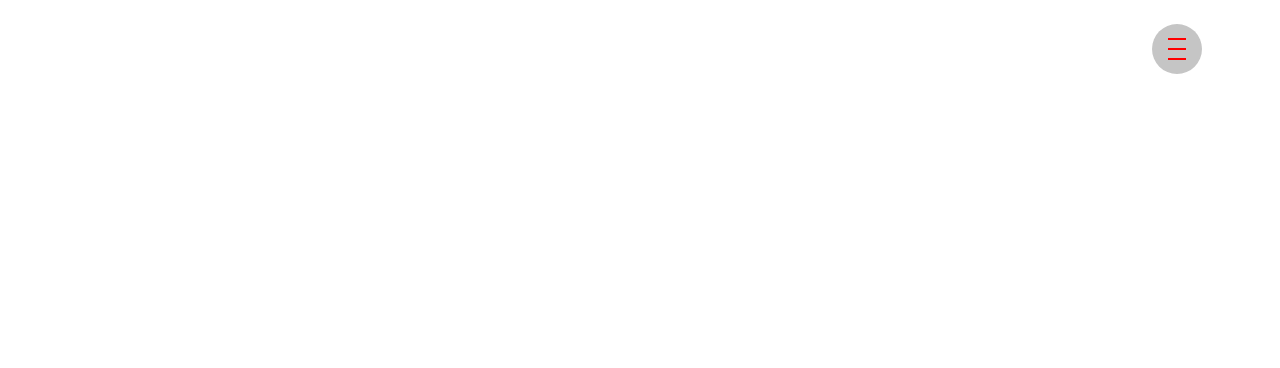
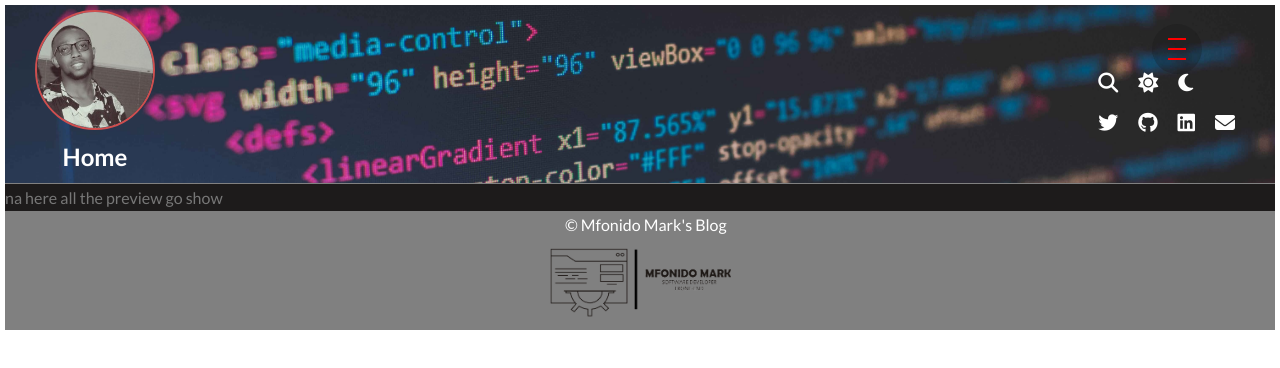
Before and after one commit to favourmark05/mfonido, a Vue app: page /articlePreview in a window 1280 px wide. Shown: the top 368 px of the page. Built offline with nearby package versions, Linux system fonts and the light colour scheme; what vue-sweetalert2 would draw is missing.

Commit message:
preview page

```diff
--- a/src/components/blog/articlePreview.vue
+++ b/src/components/blog/articlePreview.vue
@@ -1,13 +1,32 @@
 <template>
-  <div></div>
+  <div>
+    <div class="preview">
+        <blogNav />
+        <div class="container">
+            <div class="row">
+                na here all the preview go show
+            </div>
+        </div>
+        <blogFooter/>
+    </div>
+  </div>
 </template>
 
 <script>
+import blogNav from '@/components/blog/blogNav.vue'
+import blogFooter from '@/components/blog/blogFooter.vue'
 export default {
-
+  name: 'articlePreview',
+  components: {
+    blogNav,
+    blogFooter
+  }
 }
 </script>
 
-<style>
-
+<style scoped>
+.preview{
+    background-color: rgb(29, 27, 27);
+    height: 100%;
+}
 </style>
--- a/src/components/blog/blogContent.vue
+++ b/src/components/blog/blogContent.vue
@@ -3,6 +3,7 @@
     <div class="container">
       <div class="row">
         <div class="col">
+          <router-link to="/articlePreview" class="router-link">
           <div class="content">
             <img src="../../assets/dp.jpg" alt="" srcset="" class="blog-img" />
             <h1>The benefit of Communities</h1>
@@ -22,9 +23,11 @@
               fugiat deleniti?
             </p>
           </div>
+          </router-link>
         </div>
         <div class="col">
-            <div class="content">
+            <router-link to="/articlePreview" class="router-link">
+          <div class="content">
             <img src="../../assets/dp.jpg" alt="" srcset="" class="blog-img" />
             <h1>The benefit of Communities</h1>
             <span><i class="fas fa-calendar-alt"></i>Oct-28-2021</span>
@@ -43,9 +46,11 @@
               fugiat deleniti?
             </p>
           </div>
+          </router-link>
         </div>
         <div class="col">
-            <div class="content">
+            <router-link to="/articlePreview" class="router-link">
+          <div class="content">
             <img src="../../assets/dp.jpg" alt="" srcset="" class="blog-img" />
             <h1>The benefit of Communities</h1>
             <span><i class="fas fa-calendar-alt"></i>Oct-28-2021</span>
@@ -64,9 +69,11 @@
               fugiat deleniti?
             </p>
           </div>
+          </router-link>
         </div>
         <div class="col">
-            <div class="content">
+            <router-link to="/articlePreview" class="router-link">
+          <div class="content">
             <img src="../../assets/dp.jpg" alt="" srcset="" class="blog-img" />
             <h1>The benefit of Communities</h1>
             <span><i class="fas fa-calendar-alt"></i>Oct-28-2021</span>
@@ -85,9 +92,11 @@
               fugiat deleniti?
             </p>
           </div>
+          </router-link>
         </div>
         <div class="col">
-            <div class="content">
+            <router-link to="/articlePreview" class="router-link">
+          <div class="content">
             <img src="../../assets/dp.jpg" alt="" srcset="" class="blog-img" />
             <h1>The benefit of Communities</h1>
             <span><i class="fas fa-calendar-alt"></i>Oct-28-2021</span>
@@ -106,9 +115,11 @@
               fugiat deleniti?
             </p>
           </div>
+          </router-link>
         </div>
         <div class="col">
-            <div class="content">
+            <router-link to="/articlePreview" class="router-link">
+          <div class="content">
             <img src="../../assets/dp.jpg" alt="" srcset="" class="blog-img" />
             <h1>The benefit of Communities</h1>
             <span><i class="fas fa-calendar-alt"></i>Oct-28-2021</span>
@@ -127,6 +138,7 @@
               fugiat deleniti?
             </p>
           </div>
+          </router-link>
         </div>
       </div>
       <div class="btn">
@@ -217,4 +229,9 @@ h1{
     padding-left: 5px;
     margin-top: 5px;
 }
+.router-link {
+  text-decoration: none;
+  list-style-type: none;
+  color: gray;
+}
 </style>
--- a/src/components/blog/blogNav.vue
+++ b/src/components/blog/blogNav.vue
@@ -17,14 +17,14 @@
           <i class="fas fa-moon"></i>
         </div>
         <div class="socials">
-          <i class="fab fa-twitter"></i>
-          <i class="fab fa-github"></i>
-          <i class="fab fa-linkedin"></i>
-          <i class="fas fa-envelope"></i>
+          <a href="https://twitter.com/MfonidoMark" target="_blank"><i class="fab fa-twitter"></i></a>
+          <a href="https://github.com/favourmark05" target="_blank"><i class="fab fa-github"></i></a>
+          <a href="https://www.linkedin.com/in/mfonido-mark-4baa42120/" target="_blank"><i class="fab fa-linkedin"></i></a>
+          <a href="mailto:favourmark05@gmail.com" target="_blank"><i class="fas fa-envelope"></i></a>
         </div>
       </div>
     </div>
-    <div class="header">
+    <div class="header" v-show="$route.name === 'Blog'">
       <div class="container2">
         <div class="row">
           <div class="col-header">
@@ -117,6 +117,7 @@ li {
   color: white;
   font-size: 20px;
   padding: 10px;
+  cursor: pointer;
 }
 .functions {
   padding-top: 53px;
--- a/src/router/index.js
+++ b/src/router/index.js
@@ -2,6 +2,7 @@ import Vue from 'vue'
 import VueRouter from 'vue-router'
 import Home from '../views/Home.vue'
 import Projects from '../components/pages/projects.vue'
+import articlePreview from '../components/blog/articlePreview.vue'
 
 Vue.use(VueRouter)
 
@@ -23,7 +24,8 @@ const routes = [
     path: '/projects',
     name: 'Projects',
     component: Projects
-  }
+  },
+  { path: '/articlePreview', name: 'articlePreview', component: articlePreview }
 ]
 
 const router = new VueRouter({
```
